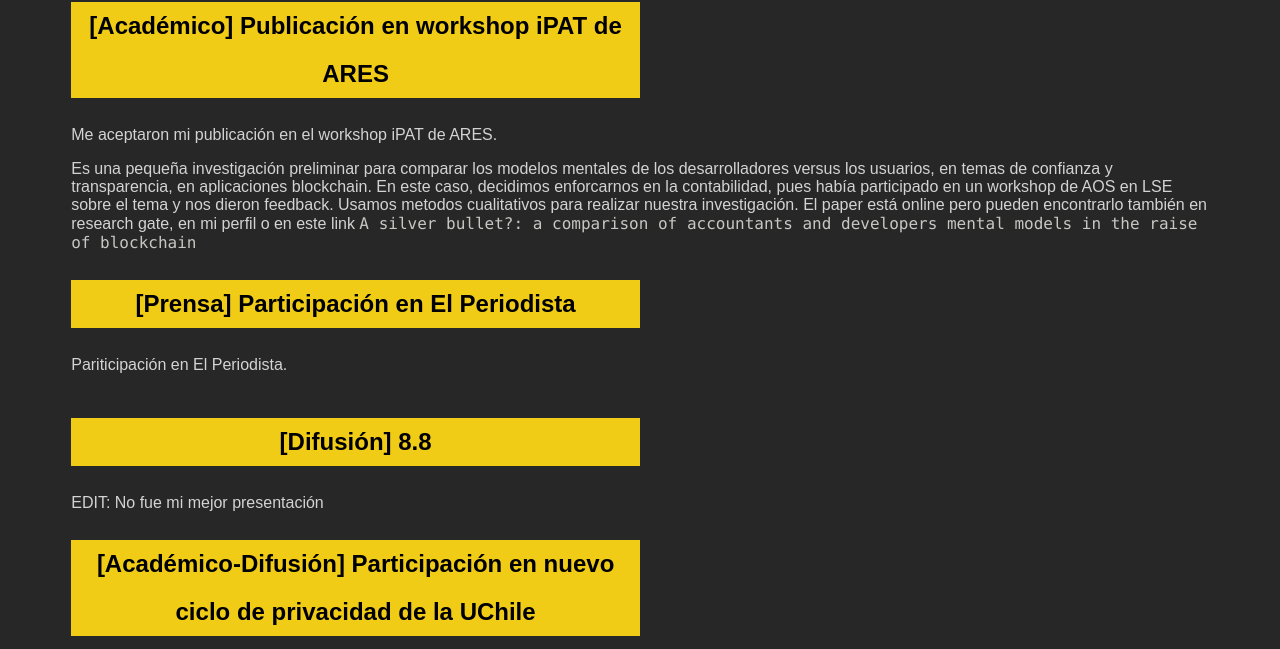
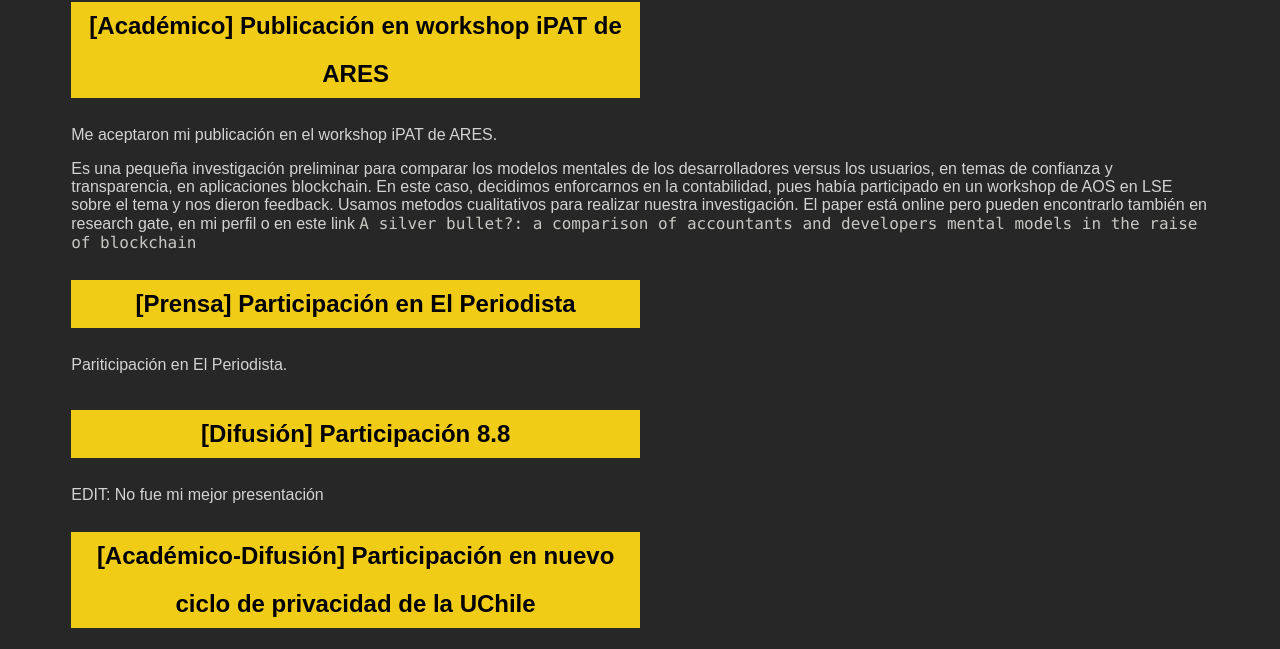
Before and after one commit to privacyError423/blog, a plain HTML site: page articulos.html in a window 1280 px wide. Shown: the part 128-777 px from the top of the page. Drawn offline with Linux system fonts and the light colour scheme.

Commit message:
Update articulos.html
eliminated this

```diff
--- a/articulos.html
+++ b/articulos.html
@@ -38,11 +38,9 @@
     </div>
 
       <article>
-       <div class="this">
             <div class="subTitulo">
               <h3>[Académico] Publicación en workshop iPAT de ARES </h3>
             </div>
-          </div>
               <p>  Me aceptaron mi publicación en el workshop iPAT de ARES.<p>
 
               <p> Es una pequeña investigación preliminar para comparar los modelos
@@ -56,32 +54,27 @@
         </article>
 
     <article>
-      <div class="this">
           <div class="subTitulo">
             <h3>[Prensa] Participación en El Periodista </h3>
           </div>
         </div>
             <p> Pariticipación en El Periodista.<p>
+    </article>
 
-              <p> </p>
-    </article>
-    </div>
-
-  <div class="this">
-
+     <article>
           <div class="subTitulo">
-            <h3>[Difusión] 8.8 </h3>
+            <h3>[Difusión] Participación 8.8 </h3>
           </div>
         </div>
             <p>  EDIT: No fue mi mejor presentación</p>
-        </article>
+     </article>
 
     <article>
-       <div class="this">
+
           <div class="subTitulo">
             <h3>[Académico-Difusión] Participación en nuevo ciclo de privacidad de la UChile </h3>
           </div>
-        </div>
+
             <p> Estuve presentando en un ciclo de charlas de la facultad de Derecho de la Universidad de Chile, "Ciclo privacidad y nueva normalidad". La presentación
               fue en Junio del 2020, y estuve presentando sobre le intersección entre ingeniería de requerimientos para la vida privada, la protección y la construcción
               de software desde una mirada interdisciplinaria. Si quieren ver la presentación pueden hacer
@@ -99,7 +92,7 @@
            sobre los modelos mentales de los desarrolladores versus contadores para sistemas
            blockchains. Los proceedings no fueron publicados. </p>
 
-</article>
+    </article>
 
 
 
```
